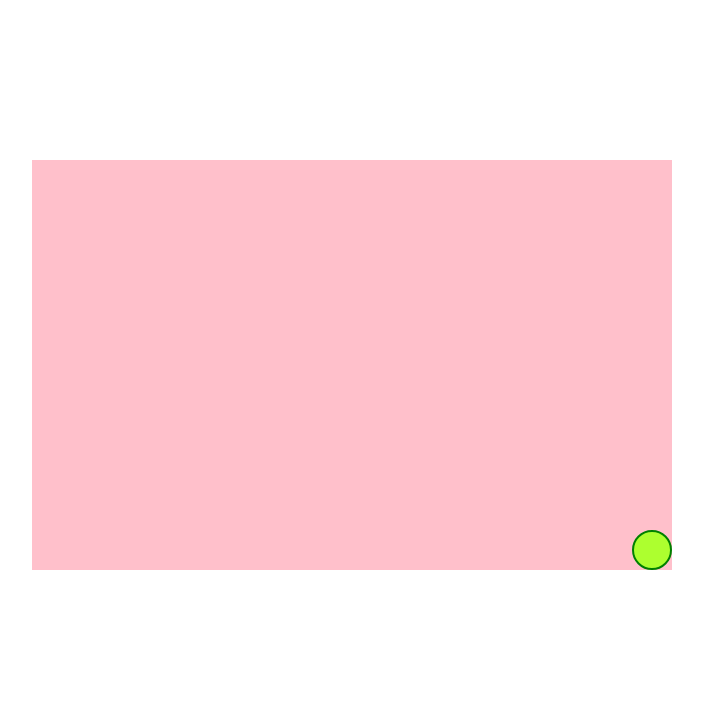
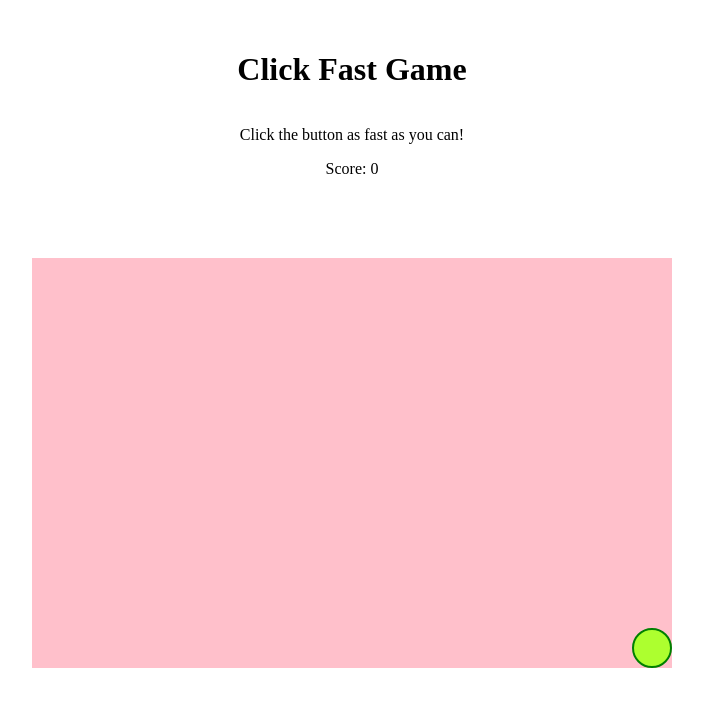
Before and after one commit to charc00al/fast-click-game, a plain HTML site: page index.html in a window 1280 px wide. Shown: the whole page, without its empty margins (288-991 px from the left). Drawn offline with Linux system fonts and the light colour scheme.

Commit message:
feat: add header with score

```diff
--- a/index.html
+++ b/index.html
@@ -6,6 +6,11 @@
     <title>Fast Click Game</title>
     <link rel="stylesheet" href="styles.css">
     <body>
+        <header class="header">
+            <h1>Click Fast Game</h1>
+            <p>Click the button as fast as you can!</p>
+            <span class="score">Score: 0</span>
+        </header>
         <main class="game-space">
             <button class="btn"></button>
         </main>
--- a/styles.css
+++ b/styles.css
@@ -6,7 +6,7 @@
     width: 640px;
     height: 410px;
     background-color: pink;
-    margin: 20vh auto;
+    margin: 10vh auto;
     display: flex;
 }
 
@@ -20,3 +20,10 @@
     left: 600px;
     top: 370px;
 }
+
+.header {
+    display: grid;
+    justify-content: center;
+    text-align: center;
+    margin-top: 30px;
+}
```
